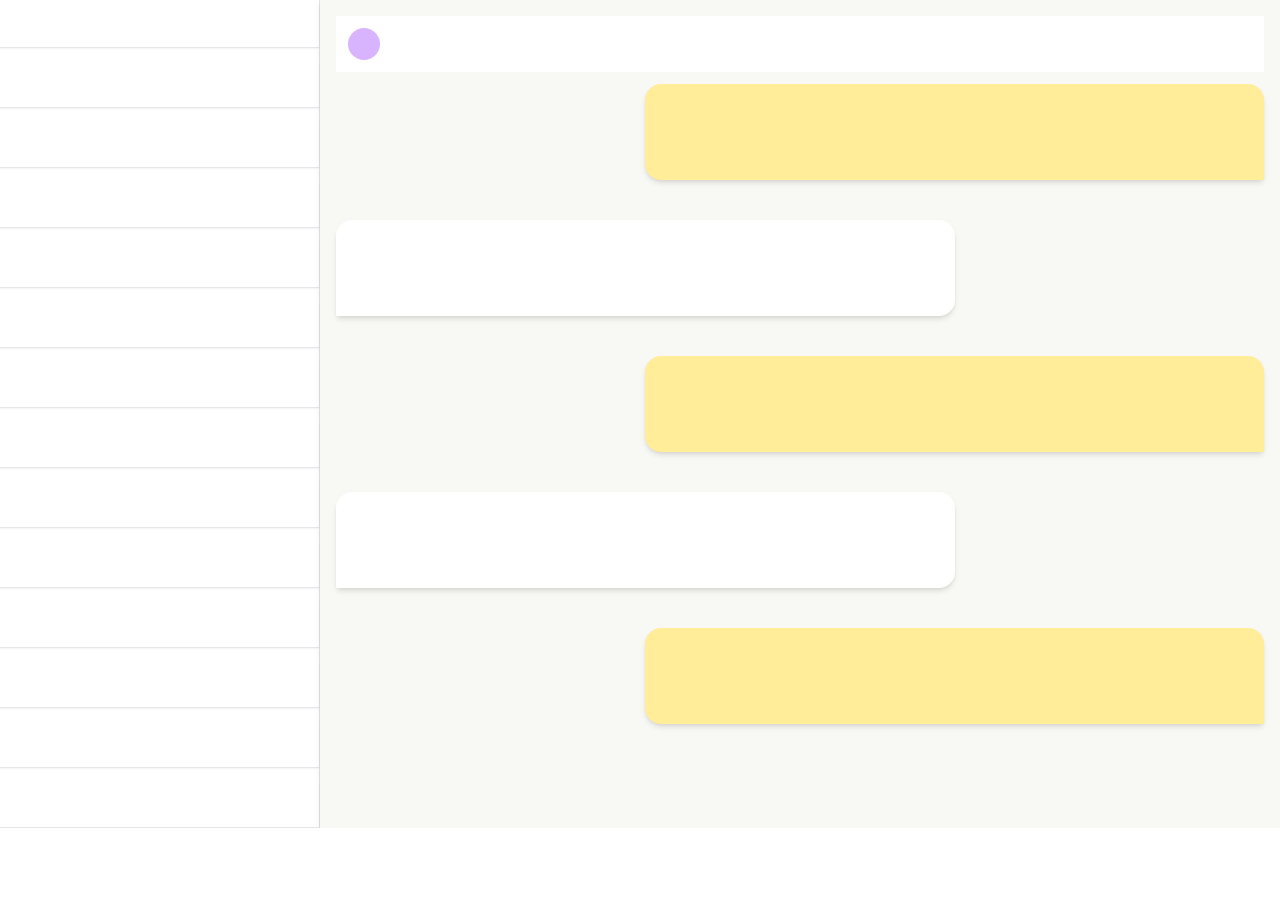
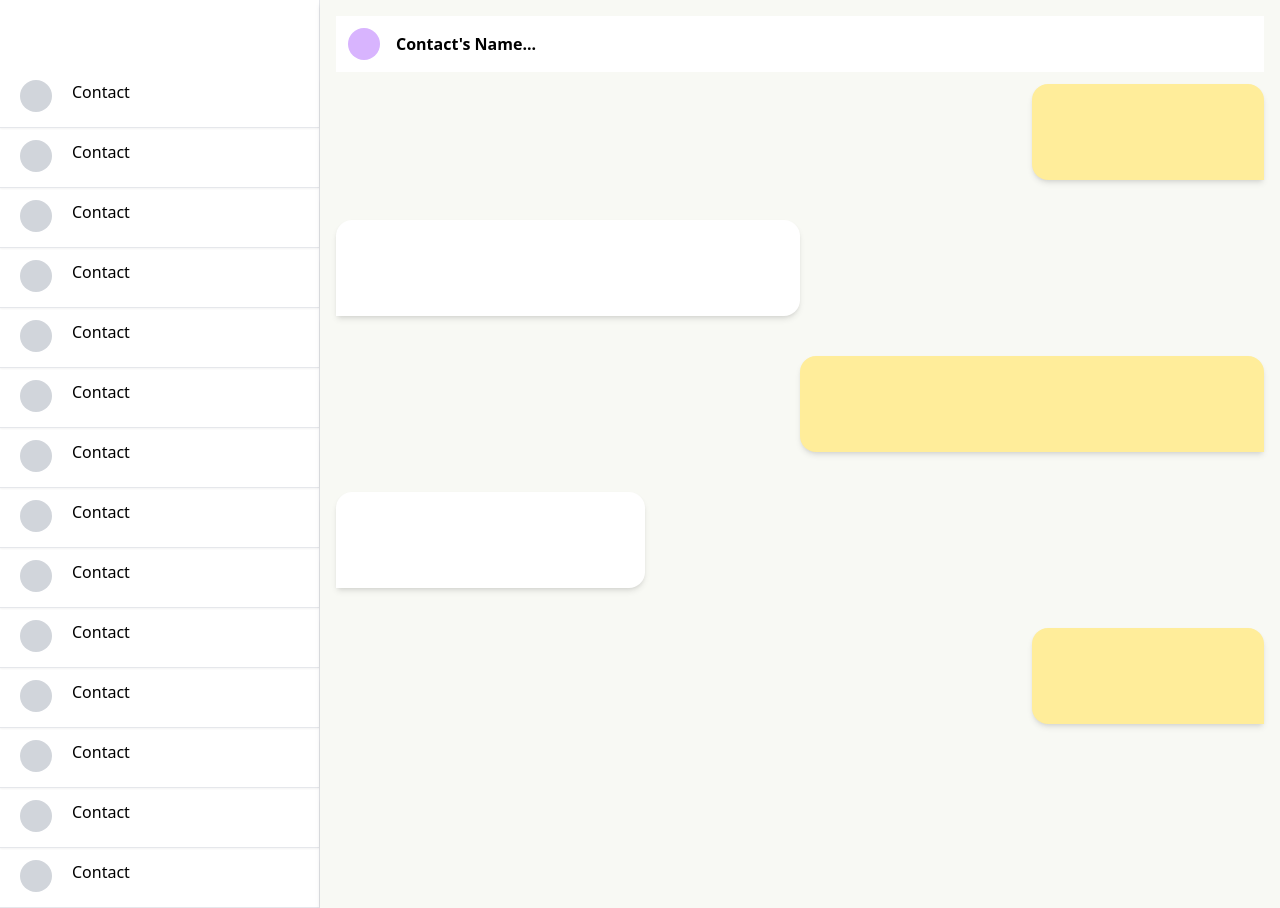
Before and after one commit to mozzarelli3/yak-text-reducer, a Next.js app: page / in a window 1280 px wide. Before the commit the page ends 828 px from the top, so only its background shows below. Built offline with nearby package versions, Linux system fonts and the light colour scheme.

Commit message:
Chat interface contact detail added.

```diff
--- /dev/null
+++ b/src/app/components/SendBox.jsx
@@ -0,0 +1,47 @@
+import { Mention, SendBox, FluentThemeProvider } from '@azure/communication-react';
+import React, { useEffect, useRef } from 'react';
+
+const suggestions = [
+  { id: '1', displayText: '' },
+  { id: '2', displayText: 'Patricia Adams' },
+  { id: '3', displayText: '1' },
+];
+
+const trigger = '@';
+
+export const MentionsExample = () => {
+  const timeoutRef = useRef();
+  const delayForSendButton = 300;
+
+  useEffect(() => {
+    return () => {
+      timeoutRef.current && clearTimeout(timeoutRef.current);
+    };
+  }, []);
+
+  return (
+    <FluentThemeProvider>
+      <div style={{ width: '31.25rem', marginTop: '15rem' }}>
+        <SendBox
+          onSendMessage={async (message) => {
+            timeoutRef.current = setTimeout(() => {
+              alert(`sent message: ${message} `);
+            }, delayForSendButton);
+          }}
+          onTyping={async () => {
+            return;
+          }}
+          mentionLookupOptions={{
+            trigger,
+            onQueryUpdated: async (query) => {
+              const filtered = suggestions.filter((suggestion) => {
+                return suggestion.displayText.toLocaleLowerCase().startsWith(query.toLocaleLowerCase());
+              });
+              return Promise.resolve(filtered);
+            }
+          }}
+        />
+      </div>
+    </FluentThemeProvider>
+  );
+};
--- a/src/app/page.js
+++ b/src/app/page.js
@@ -1,3 +1,7 @@
+'use client'
+
+
+
 export default function Home() {
 
   return (
@@ -6,34 +10,45 @@ export default function Home() {
       <div className="">
         <div className="interface">
           <div className="min-h-screen flex">
-            {/* Left Sidebar */}
+
+            {/* --- Left Sidebar --- */}
             <div className="w-1/4 border-r">
+
               {/* Rows */}
-              <div className="space-y-3">
+              <div className="space-y-3 mt-20">
                 {Array.from({ length: 14 }).map((_, index) => (
                   <div
                     key={index}
                     className="h-12 bg-white border-b shadow-sm"
-                  ></div>
+                  >
+                    <span className="flex flex row">
+                      <div className="h-8 w-8 bg-gray-300 rounded-full ml-5"></div>
+                      <p className="pl-5">Contact</p>
+                    </span>
+                  </div>
                 ))}
+
               </div>
             </div>
 
-            {/* Right Content Area */}
+            {/* --- Right Content Area --- */}
             <div className="w-3/4 bg-offwhite p-4 shadow-md">
+
               {/* Top bar with circle icon */}
               <div className="flex items-center justify-start bg-white space-x-4 mtmb-4 p-3 mb-3">
                 <div className="h-8 w-8 bg-purple-300 rounded-full"></div>
+                <p className="font-bold">Contact's Name...</p>
               </div>
 
               {/* Card/Block Elements */}
               <div className="flex flex-col space-y-10 w-full">
+
                 {/* White and Yellow Blocks */}
-                <div className="bg-yakyellow h-24 rounded-tl-2xl rounded-tr-2xl rounded-bl-2xl shadow-md p-4 w-2/3 ml-auto"></div>
-                <div className="bg-white h-24 rounded-tl-2xl rounded-tr-2xl rounded-br-2xl shadow-md p-4 w-2/3"></div>
-                <div className="bg-yakyellow h-24 rounded-tl-2xl rounded-tr-2xl rounded-bl-2xl shadow-md p-4 w-2/3 ml-auto"></div>
-                <div className="bg-white h-24 rounded-tl-2xl rounded-tr-2xl rounded-br-2xl shadow-md p-4 w-2/3"></div>
-                <div className="bg-yakyellow h-24 rounded-tl-2xl rounded-tr-2xl rounded-bl-2xl shadow-md p-4 w-2/3 ml-auto"></div>
+                <div className="bg-yakyellow h-24 rounded-tl-2xl rounded-tr-2xl rounded-bl-2xl shadow-md p-4 w-1/4 ml-auto"></div>
+                <div className="bg-white h-24 rounded-tl-2xl rounded-tr-2xl rounded-br-2xl shadow-md p-4 w-1/2"></div>
+                <div className="bg-yakyellow h-24 rounded-tl-2xl rounded-tr-2xl rounded-bl-2xl shadow-md p-4 w-1/2 ml-auto"></div>
+                <div className="bg-white h-24 rounded-tl-2xl rounded-tr-2xl rounded-br-2xl shadow-md p-4 w-1/3"></div>
+                <div className="bg-yakyellow h-24 rounded-tl-2xl rounded-tr-2xl rounded-bl-2xl shadow-md p-4 w-1/4 ml-auto"></div>
               </div>
               <div className="absolute mb-0 mt-10 bg-white h-64">
 
```
Also changed, not shown: src/app/components/InputCharBar.jsx (deleted).
